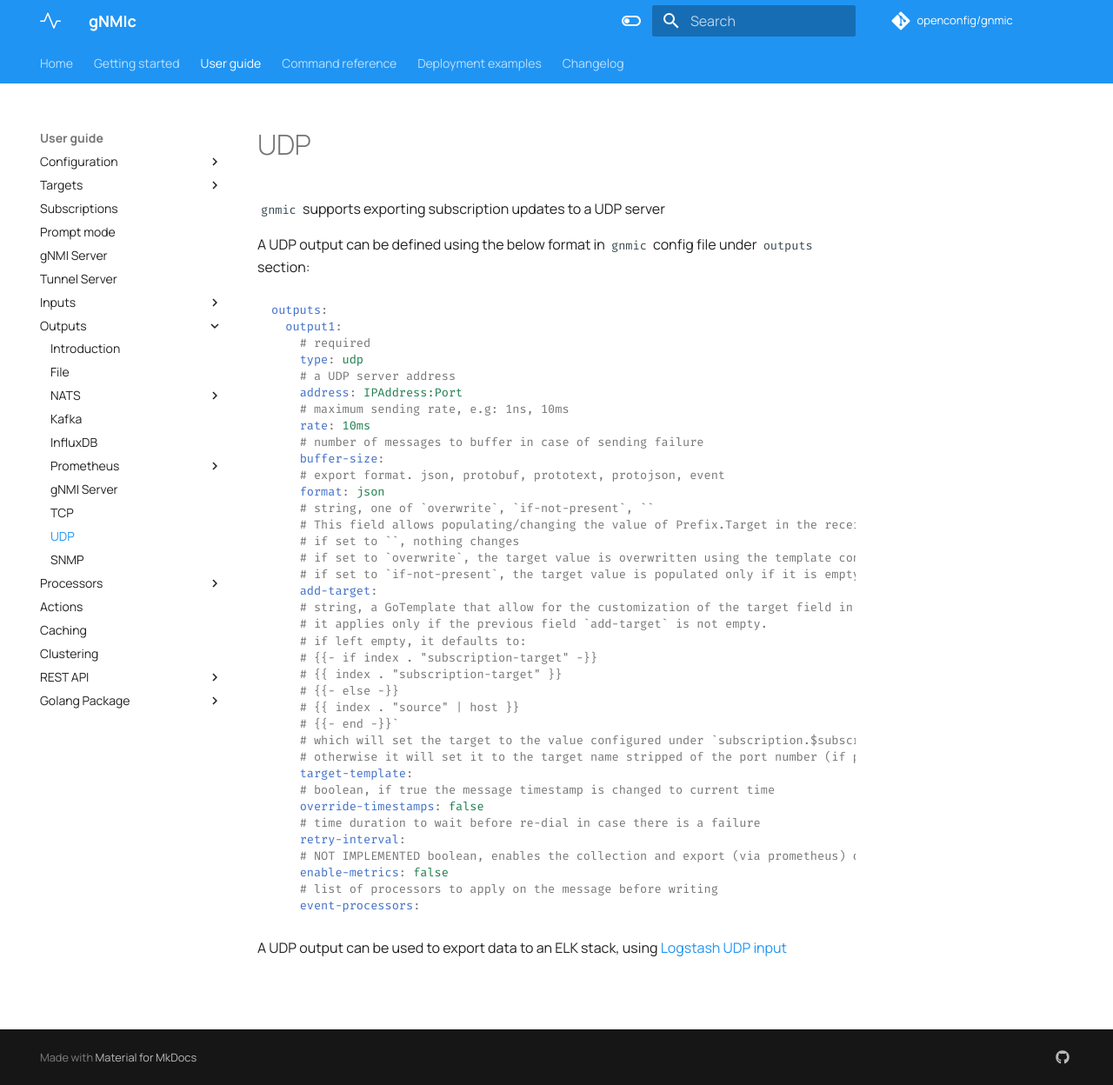
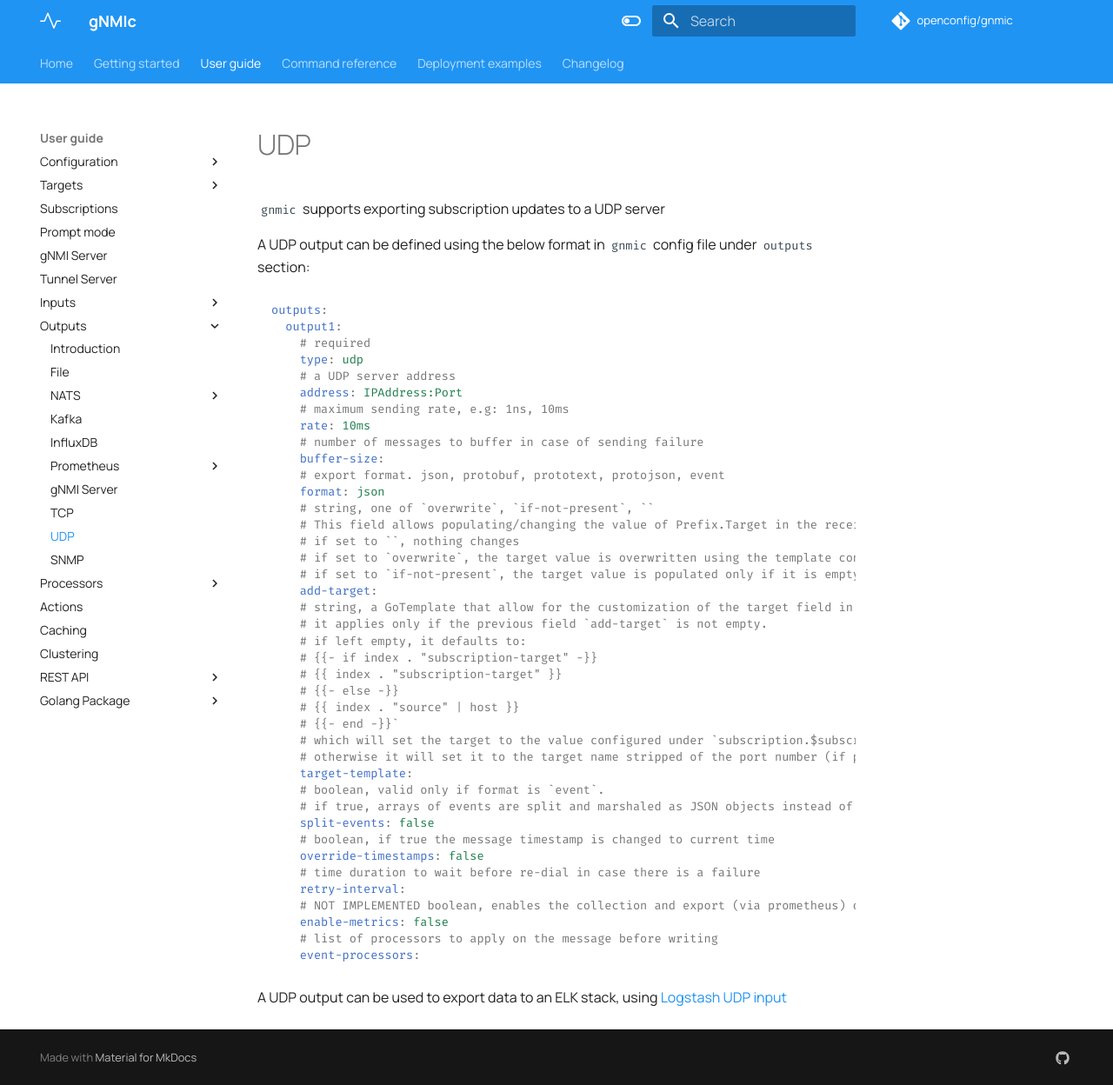
Before and after one commit to openconfig/gnmic, an MkDocs documentation site: the page built from docs/user_guide/outputs/udp_output.md, in a window 1280 px wide and 1248 px high. Shown: the whole window at 87% size. Built offline with MkDocs 1.6.1 and Material for MkDocs 9.7.7, drawn with Linux system fonts in a browser that asks for light colours; comment, search, counter and statistics services are not loaded.

Commit message:
add docs

```diff
--- a/docs/user_guide/outputs/udp_output.md
+++ b/docs/user_guide/outputs/udp_output.md
@@ -32,6 +32,9 @@ outputs:
     # which will set the target to the value configured under `subscription.$subscription-name.target` if any,
     # otherwise it will set it to the target name stripped of the port number (if present)
     target-template:
+    # boolean, valid only if format is `event`.
+    # if true, arrays of events are split and marshaled as JSON objects instead of an array of dicts.
+    split-events: false
     # boolean, if true the message timestamp is changed to current time
     override-timestamps: false
     # time duration to wait before re-dial in case there is a failure
```
Also changed, not shown: docs/user_guide/outputs/file_output.md (+3 -0 lines), docs/user_guide/outputs/jetstream_output.md (+3 -0 lines), docs/user_guide/outputs/kafka_output.md (+3 -0 lines), docs/user_guide/outputs/nats_output.md (+3 -0 lines), docs/user_guide/outputs/tcp_output.md (+3 -0 lines).
